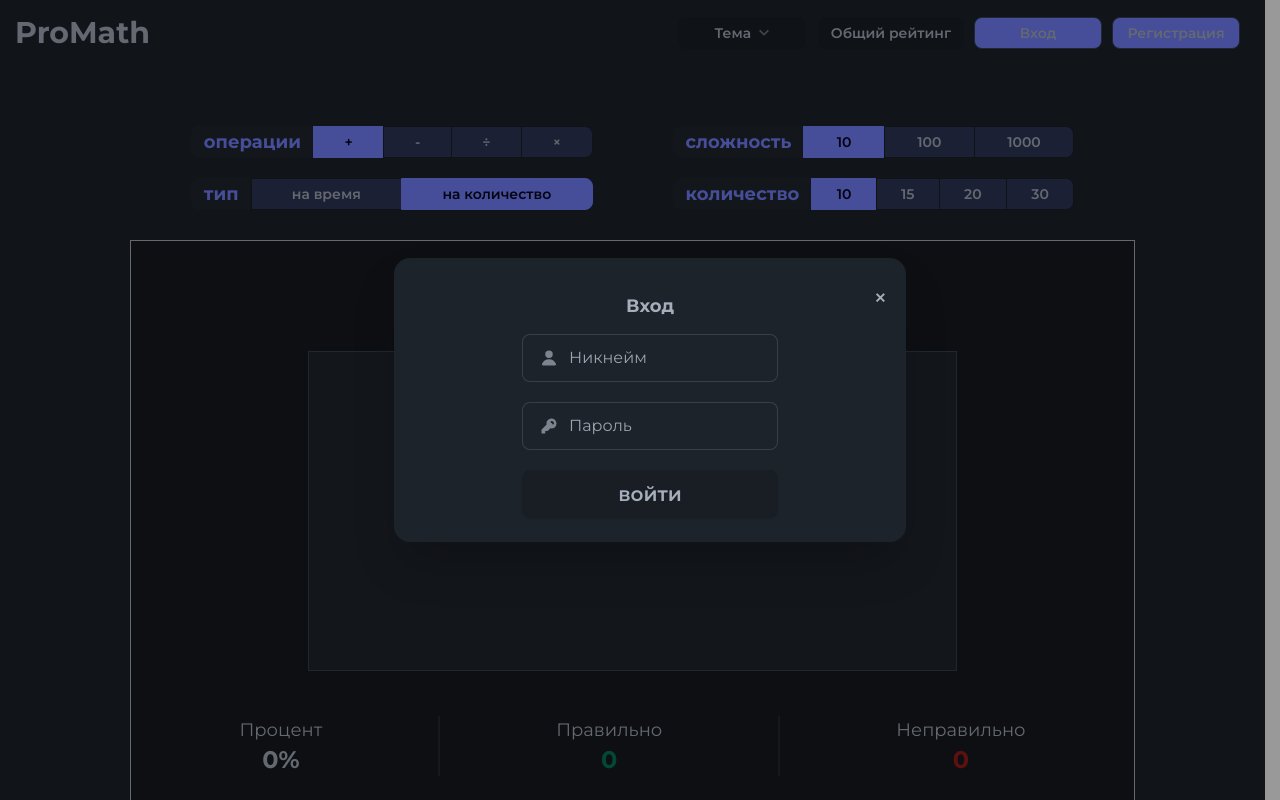
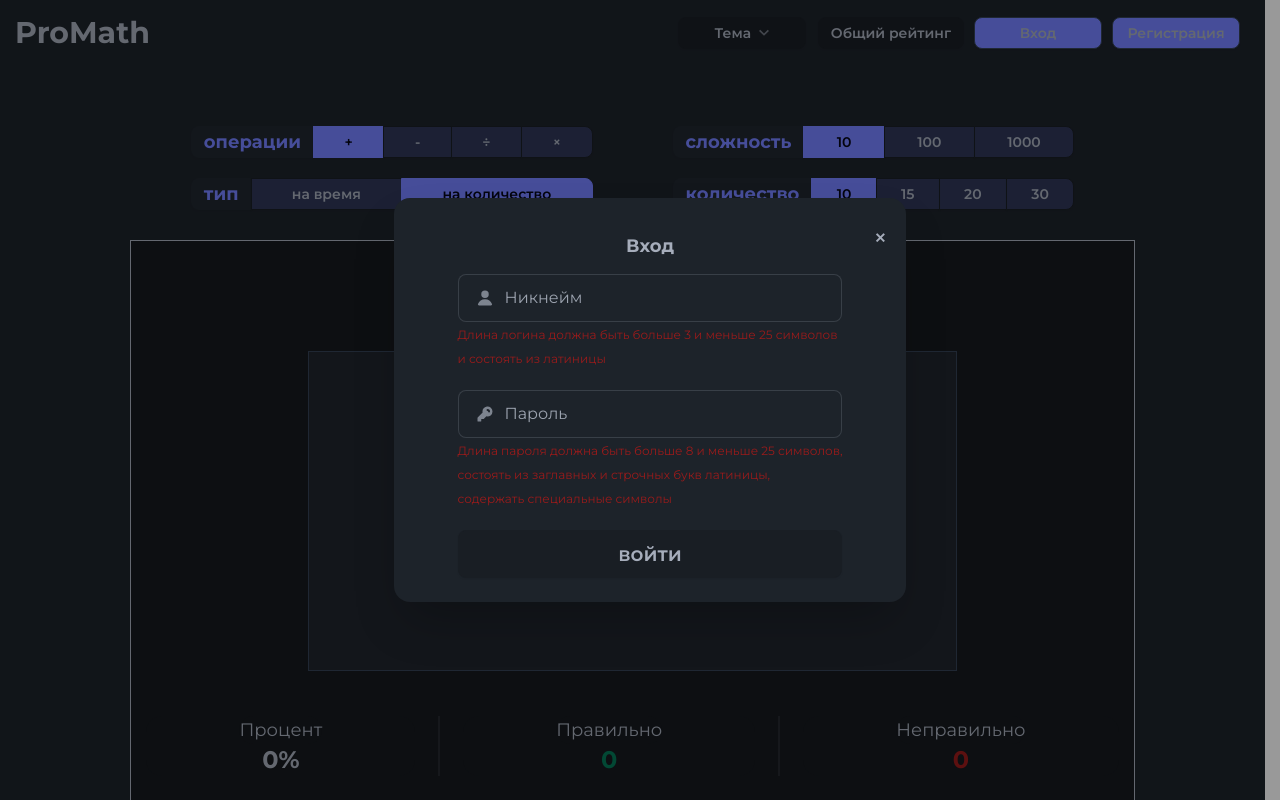
Before and after one commit to pro-math/frontend, a Vue app: page / in a window 1280 px wide. Both pictures are taken after a click on the button "Вход". Shown: the top 800 px of the page. Built offline with nearby package versions, Linux system fonts and the light colour scheme.

Commit message:
update SignInWindow.vue

```diff
--- a/src/components/header_components/authorisation_registration/SignInWindow.vue
+++ b/src/components/header_components/authorisation_registration/SignInWindow.vue
@@ -70,7 +70,7 @@ async function signIn(evt) {
         <button class="btn btn-sm btn-circle btn-ghost absolute right-2">✕</button>
       </form>
       <h3 class="font-bold text-lg btn-sm m-2">Вход</h3>
-      <form class="space-y-4 flex justify-center flex-col" @submit="signIn">
+      <form class="space-y-4 flex justify-center flex-col" @click="signIn()">
         <!-- <label class="input input-bordered flex items-center gap-2">
           <svg
             xmlns="http://www.w3.org/2000/svg"
@@ -102,7 +102,10 @@ async function signIn(evt) {
             <input type="text" class="grow" placeholder="Никнейм" v-model="_username" />
           </label>
           <div class="h-er">
-            <span class="marg-er text-dark-red text-xs"></span>
+            <span class="marg-er text-dark-red text-xs" v-if="!validateLogin(_username)"
+              >Длина логина должна быть больше 3 и меньше 25 символов <br />и состоять из
+              латиницы</span
+            >
           </div>
         </div>
         <div>
@@ -122,7 +125,11 @@ async function signIn(evt) {
             <input type="password" placeholder="Пароль" class="grow" value="" v-model="_password" />
           </label>
           <div class="h-er">
-            <span class="marg-er text-dark-red text-xs"></span>
+            <span class="marg-er text-dark-red text-xs" v-if="!validatePassword(_password)"
+              >Длина пароля должна быть больше 8 и меньше 25 символов, <br />
+              состоять из заглавных и строчных букв латиницы, <br />
+              содержать специальные символы</span
+            >
           </div>
         </div>
 
```
